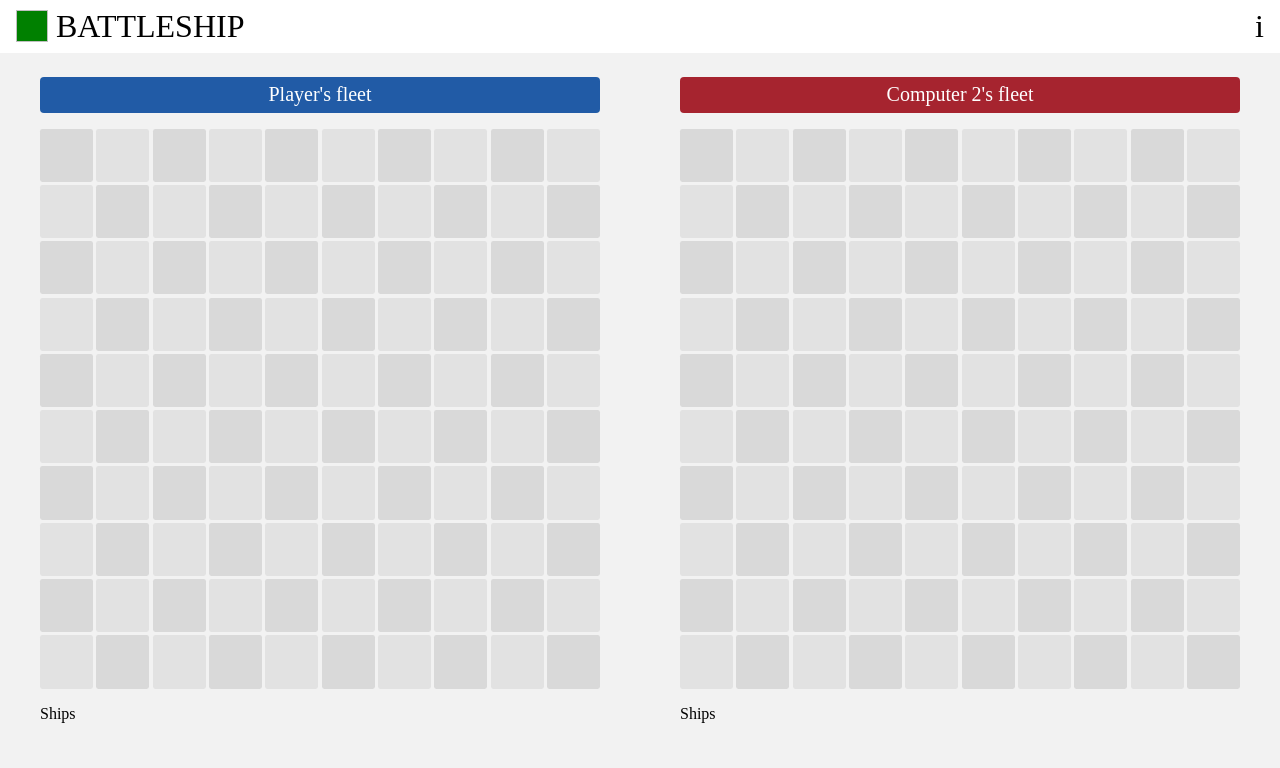
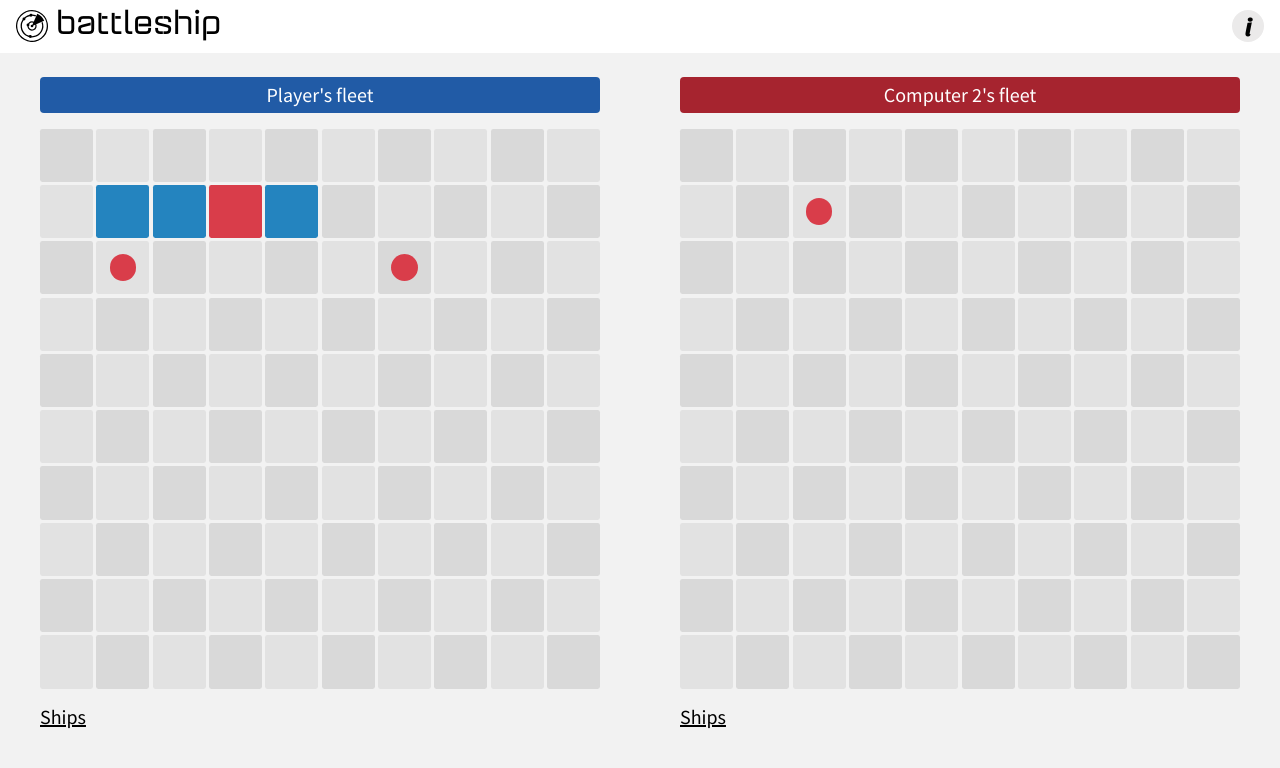
Before and after one commit to laur-ns/battleship-game, a website: page dist/index.html in a window 1280 px wide. Drawn offline with Linux system fonts and the light colour scheme.

Commit message:
Style gameboard ships and hits

```diff
--- a/dist/index.html
+++ b/dist/index.html
@@ -12,10 +12,13 @@
 </head>
 
 <body>
+  <div class='modals'>
+
+  </div>
   <header>
     <div class='logo'>
-      <img class='logo__icon'>
-      <div class='logo__text'>BATTLESHIP</div>
+      <img class='logo__icon' src='./radar.svg'>
+      <div class='logo__text'>battleship</div>
     </div>
     <div class='info'>i</div>
   </header>
@@ -35,22 +38,22 @@
         <div class='user__square 8'></div>
         <div class='user__square 9'></div>
         <div class='user__square 10'></div>
-        <div class='user__square 11'></div>
-        <div class='user__square 12'></div>
-        <div class='user__square 13'></div>
-        <div class='user__square 14'></div>
+        <div class='user__square 11 user__square--ship'></div>
+        <div class='user__square 12 user__square--ship'></div>
+        <div class='user__square 13 user__square--ship-hit'></div>
+        <div class='user__square 14 user__square--ship'></div>
         <div class='user__square 15'></div>
         <div class='user__square 16'></div>
         <div class='user__square 17'></div>
         <div class='user__square 18'></div>
         <div class='user__square 19'></div>
         <div class='user__square 20'></div>
-        <div class='user__square 21'></div>
+        <div class='user__square 21 user__square--hit'></div>
         <div class='user__square 22'></div>
         <div class='user__square 23'></div>
         <div class='user__square 24'></div>
         <div class='user__square 25'></div>
-        <div class='user__square 26'></div>
+        <div class='user__square 26 user__square--hit'></div>
         <div class='user__square 27'></div>
         <div class='user__square 28'></div>
         <div class='user__square 29'></div>
@@ -143,7 +146,7 @@
         <div class='user__square 9'></div>
         <div class='user__square 10'></div>
         <div class='user__square 11'></div>
-        <div class='user__square 12'></div>
+        <div class='user__square 12 user__square--hit'></div>
         <div class='user__square 13'></div>
         <div class='user__square 14'></div>
         <div class='user__square 15'></div>
--- a/dist/style.css
+++ b/dist/style.css
@@ -5,6 +5,23 @@
   --blue: #2484bf;
   --white: #f2f2f2;
 }
+
+@font-face {
+  font-family: aguda;
+  src: url('./aguda.otf');
+}
+
+@font-face {
+  font-family: 'Sansita Swashed';
+  src: url('./SansitaSwashed-Medium.ttf');
+}
+
+@font-face {
+  font-family: 'Source Sans Pro';
+  src: url('./SourceSansPro-Regular.ttf');
+}
+
+/* -- -- */
 
 body {
   background-color: var(--white);
@@ -28,20 +45,38 @@ header {
 }
 
 .logo__icon {
-  background-color: green;
   height: var(--logo-size);
   width: var(--logo-size);
 }
 
-.logo__text,
+.logo__text {
+  font-size: var(--logo-size);
+  font-family: aguda, sans-serif;
+}
+
 .info {
-  font-size: var(--logo-size);
+  font-size: 1.5rem;
+  height: var(--logo-size);
+  width: var(--logo-size);
+  display: flex;
+  justify-content: center;
+  align-items: center;
+  background-color: rgb(235, 234, 234);
+  border-radius: 100%;
+  font-family: 'Sansita Swashed', serif;
+  font-weight: 600;
+  cursor: pointer;
+}
+
+.info:hover {
+  background-color: rgb(230, 230, 230);
 }
 
 main {
   display: flex;
   flex-flow: row wrap;
   justify-content: space-around;
+  font-family: 'Source Sans Pro', sans-serif;
 }
 
 #player1 .user__name {
@@ -52,13 +87,11 @@ main {
   background-color: var(--dark-red);
 }
 
-.user * {
-}
-
 .user {
   display: flex;
   flex-direction: column;
   --board-size: 35rem;
+  --square-size: calc(var(--board-size) / 10);
 }
 
 .user__name {
@@ -79,12 +112,22 @@ main {
   margin: 1rem 0;
 }
 
+@media screen and (max-width: 35rem) {
+  .user__grid {
+    height: 22rem;
+    width: 22rem;
+  }
+}
+
 .user__grid > * {
   border-radius: 0.15rem;
+  transition: box-shadow 0.2s;
+  cursor: pointer;
 }
 
 .user__grid > *:hover {
-  box-shadow: 2px 2px 2x black;
+  box-shadow: 0 0 0.5rem 0 rgba(0, 0, 0, 0.288);
+  z-index: 1;
 }
 
 .user__square:nth-child(20n),
@@ -113,3 +156,36 @@ main {
 .user__square:nth-child(20n + 19) {
   background-color: #e2e2e2;
 }
+
+#player1 .user__square,
+.user__square--hit {
+  cursor: not-allowed;
+}
+
+.user__square--ship {
+  background-color: var(--blue) !important;
+}
+
+.user__square--ship-hit {
+  background-color: var(--red) !important;
+}
+
+.user__square--hit {
+  display: flex;
+  justify-content: center;
+  align-items: center;
+}
+
+.user__square--hit::after {
+  content: '';
+  height: 50%;
+  width: 50%;
+  z-index: 1;
+  background-color: var(--red);
+  border-radius: 100%;
+}
+
+.ships {
+  font-size: 1.25rem;
+  text-decoration: underline;
+}
```
Also changed, not shown: dist/SansitaSwashed-Medium.ttf (added), dist/SourceSansPro-Regular.ttf (added), dist/aguda.otf (added), dist/radar.svg (added).
